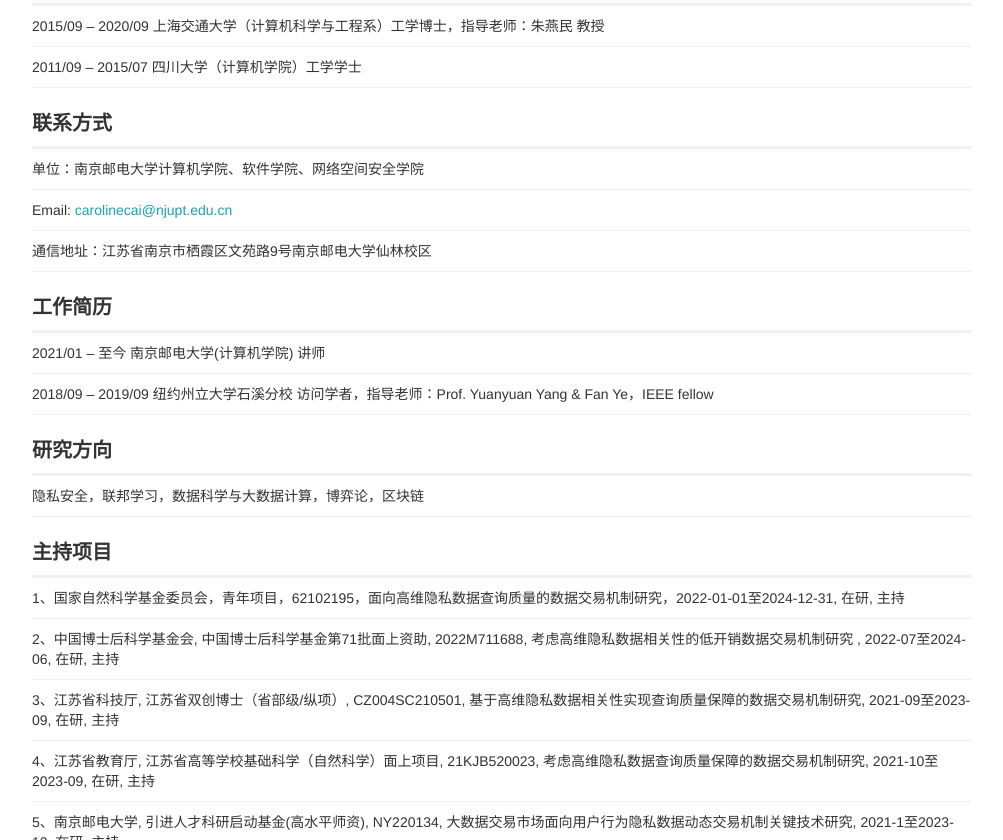
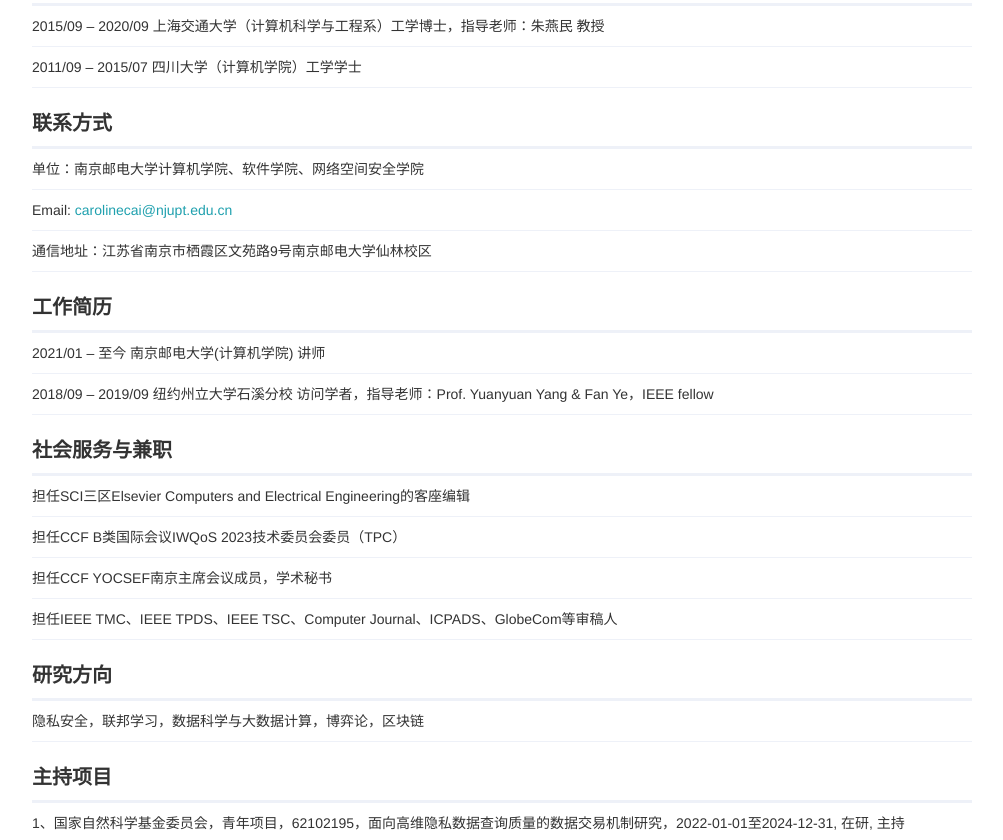
Before and after one commit to huicai-njupt/huicai-njupt.github.io, a plain HTML site: page index.html in a window 1280 px wide. Shown: the part 413-1253 px from the top of the page, without its empty margins (138-1141 px from the left). Drawn offline with nearby package versions, Linux system fonts and the light colour scheme; some packages are replaced by stand-ins of ours.

Commit message:
Update index.html

```diff
--- a/index.html
+++ b/index.html
@@ -134,7 +134,7 @@
     </thead>
     <tbody>
         <tr>
-            <td style="border:none;padding-bottom:0; line-height: 1.6em"><strong>蔡惠</strong>，博士，南京邮电大学讲师、硕士生导师。2015年获得四川大学学士学位，2020年获得上海交通大学博士学位。2018-2019年于美国纽约州立大学石溪分校访问交流一年。近五年，共发表学术论文十一篇，其中以第一作者在IEEE Transactions on Parallel and Distributed Systems、IEEE International Conference on Computer Communications、IEEE Internet of Things Journal等CCF A类或中科院一区期刊上发表论文4篇；以第一作者在ACM\IEEE IWQoS、Elsevier Computer Networks等CCF B类国际会议或期刊上发表论文5篇。入选2021年江苏省“双创博士”人才计划，CCF YOCSEF南京AC委员。担任SCI三区学术期刊Elsevier Computers and Electrical Engineering的客座编辑，以及IEEE TMC、TPDS、TSC、Computer Journal、ICPADS、Globecom等审稿人。</td><td style="border:none;padding-bottom:0;">&nbsp;&nbsp;</td>
+            <td style="border:none;padding-bottom:0; line-height: 1.6em"><strong>蔡惠</strong>，博士，南京邮电大学讲师、硕士生导师。2015年获得四川大学学士学位，2020年获得上海交通大学博士学位。2018-2019年于美国纽约州立大学石溪分校访问交流一年。近五年，共发表学术论文十一篇，其中以第一作者在IEEE Transactions on Parallel and Distributed Systems、IEEE International Conference on Computer Communications、IEEE Internet of Things Journal等CCF A类或中科院一区期刊上发表论文4篇；以第一作者在ACM\IEEE IWQoS、Elsevier Computer Networks等CCF B类国际会议或期刊上发表论文5篇。入选2021年江苏省“双创博士”人才计划，现为CCF YOCSEF南京主席会议成员。担任SCI三区学术期刊Elsevier Computers and Electrical Engineering的客座编辑，CCF B类国际会议IEEE/ACM IWQoS 2023的技术委员会委员（TPC），以及IEEE TMC、TPDS、TSC、Computer Journal、ICPADS、Globecom等审稿人。</td><td style="border:none;padding-bottom:0;">&nbsp;&nbsp;</td>
             <td style="border:none;padding-bottom:0; margin-left:10px"><img src="/images/avarter.jpg" alt style="zoom:30%;"></td>
         </tr>
         <tr style="padding: 0 0;">
@@ -184,6 +184,25 @@
 </tr>
 <tr>
 <td>2018/09 – 2019/09   纽约州立大学石溪分校   访问学者，指导老师：Prof. Yuanyuan Yang & Fan Ye，IEEE fellow</td>
+</tr>
+</tbody></table>
+<h3 id="社会服务与兼职"><a href="#社会服务与兼职" class="headerlink" title="社会服务与兼职"></a>社会服务与兼职</h3><table>
+<thead>
+<tr>
+<th></th>
+</tr>
+</thead>
+<tbody><tr>
+<td>担任SCI三区Elsevier Computers and Electrical Engineering的客座编辑</td>
+</tr>
+<tr>
+<td>担任CCF B类国际会议IWQoS 2023技术委员会委员（TPC）</td>
+</tr>
+<tr>
+<td>担任CCF YOCSEF南京主席会议成员，学术秘书</td>
+</tr>
+<tr>
+<td>担任IEEE TMC、IEEE TPDS、IEEE TSC、Computer Journal、ICPADS、GlobeCom等审稿人</td>
 </tr>
 </tbody></table>
 <h3 id="研究方向"><a href="#研究方向" class="headerlink" title="研究方向"></a>研究方向</h3><table>
```
